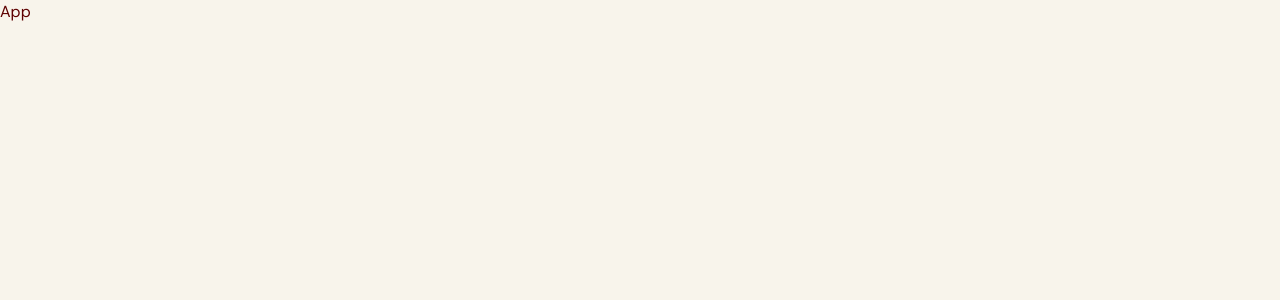
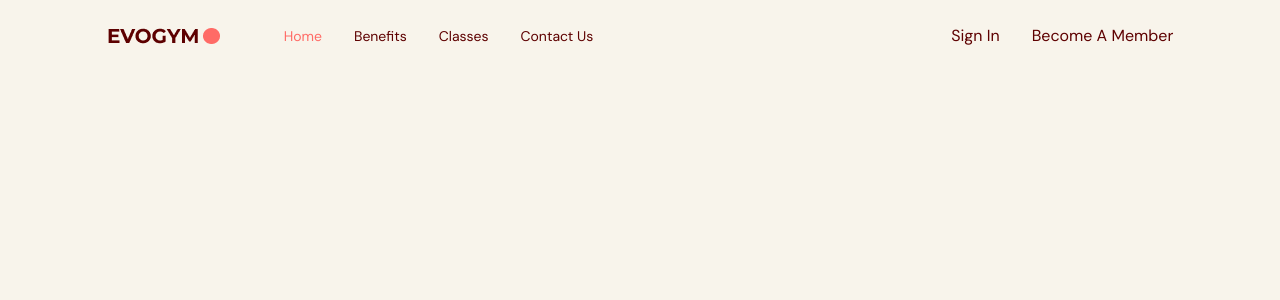
Before and after one commit to markgmz92/gym-typescript, a React (Vite) app: page / in a window 1280 px wide. Shown: the top 300 px of the page. Built offline with nearby package versions, Linux system fonts and the light colour scheme.

Commit message:
Created desktop navbar

```diff
--- a/src/App.tsx
+++ b/src/App.tsx
@@ -1,5 +1,13 @@
+import Navbar from "@/scenes/navbar/index.tsx";
+import { useState } from "react";
+
 function App() {
-  return <div className="app bg-gray-20">App</div>;
+  const [selectedPage, setSelectedPage] = useState("home");
+  return (
+    <div className="app bg-gray-20">
+      <Navbar selectedPage={selectedPage} setSelectedPage={setSelectedPage} />
+    </div>
+  );
 }
 
 export default App;
--- /dev/null
+++ b/src/scenes/navbar/Link.tsx
@@ -0,0 +1,25 @@
+import AnchorLink from "react-anchor-link-smooth-scroll";
+
+type Props = {
+  page: string;
+  selectedPage: string;
+  setSelectedPage: (value: string) => void;
+};
+
+const Link = ({ page, selectedPage, setSelectedPage }: Props) => {
+  const lowerCasePage = page.toLowerCase().replace(/ /g, "");
+
+  return (
+    <AnchorLink
+      className={`${selectedPage === lowerCasePage ? "text-primary-500" : ""}
+    transition duration-500 hover:text-primary-300
+  `}
+      href={`#${lowerCasePage}`}
+      onClick={() => setSelectedPage(lowerCasePage)}
+    >
+      {page}
+    </AnchorLink>
+  );
+};
+
+export default Link;
--- /dev/null
+++ b/src/scenes/navbar/index.tsx
@@ -0,0 +1,58 @@
+import { useState } from "react";
+import { Bars3Icon, XMarkIcon } from "@heroicons/react/24/solid";
+import Logo from "@/assets/Logo.png";
+import Link from "./Link";
+
+type Props = {
+  selectedPage: string;
+  setSelectedPage: (value: string) => void;
+};
+
+const Navbar = ({ selectedPage, setSelectedPage }: Props) => {
+  const flexBetween = "flex items-center justify-between";
+
+  return (
+    <nav>
+      <div className={`${flexBetween} fixed top-0 z-30 w-full py-6`}>
+        <div className={`${flexBetween} mx-auto w-5/6`}>
+          <div className={`${flexBetween} gap w-full gap-16`}>
+            {/* LEFT SIDE */}
+            <img alt="logo" src={Logo} />
+
+            {/* RIGHT SIDE */}
+            <div className={`${flexBetween} w-full`}>
+              <div className={`${flexBetween} gap-8 text-sm`}>
+                <Link
+                  page="Home"
+                  selectedPage={selectedPage}
+                  setSelectedPage={setSelectedPage}
+                />
+                <Link
+                  page="Benefits"
+                  selectedPage={selectedPage}
+                  setSelectedPage={setSelectedPage}
+                />
+                <Link
+                  page="Classes"
+                  selectedPage={selectedPage}
+                  setSelectedPage={setSelectedPage}
+                />
+                <Link
+                  page="Contact Us"
+                  selectedPage={selectedPage}
+                  setSelectedPage={setSelectedPage}
+                />
+              </div>
+              <div className={`${flexBetween} gap-8`}>
+                <p>Sign In</p>
+                <button>Become A Member</button>
+              </div>
+            </div>
+          </div>
+        </div>
+      </div>
+    </nav>
+  );
+};
+
+export default Navbar;
```
